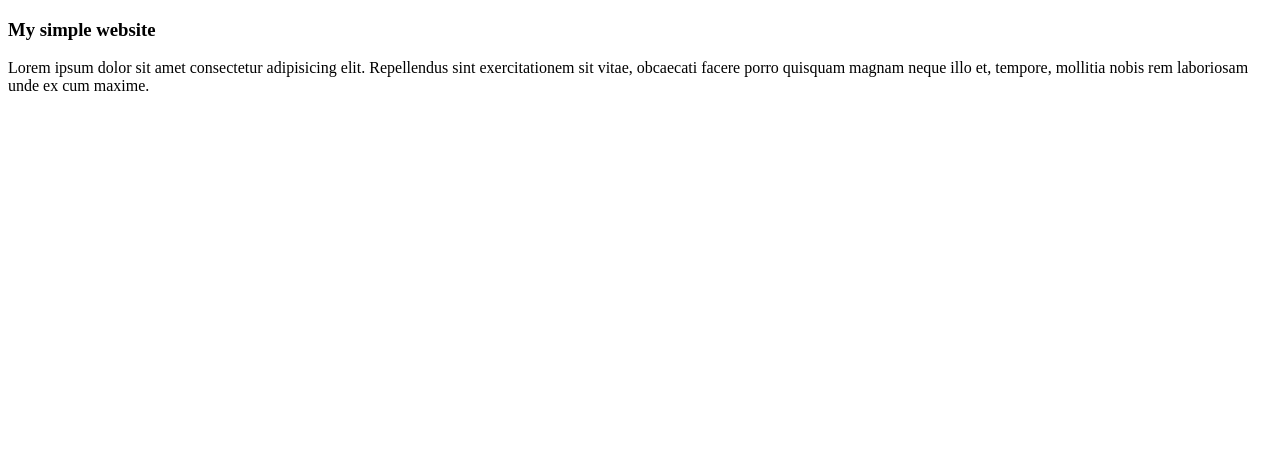
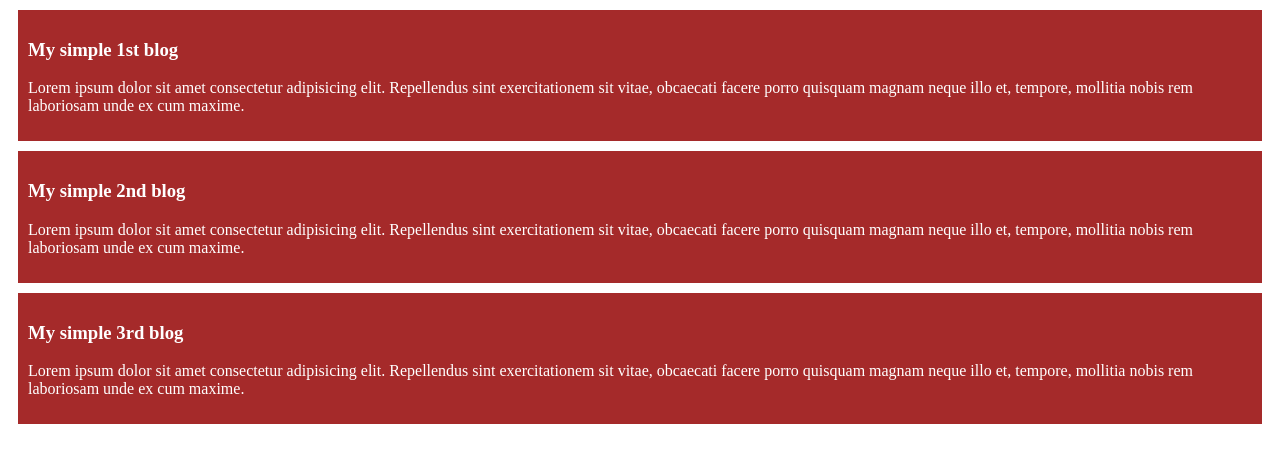
Before and after one commit to Sushanta-Deb/my-first-website, a plain HTML site: page index.html in a window 1280 px wide. Drawn offline with Linux system fonts and the light colour scheme.

Commit message:
second commit

```diff
--- a/index.html
+++ b/index.html
@@ -4,10 +4,19 @@
     <meta charset="UTF-8">
     <meta name="viewport" content="width=device-width, initial-scale=1.0">
     <title>my-first-website</title>
+    <link rel="stylesheet" href="styles/blog.css">
 </head>
 <body>
     <div>
-        <h3>My simple website</h3>
+        <h3>My simple 1st blog</h3>
+        <p>Lorem ipsum dolor sit amet consectetur adipisicing elit. Repellendus sint exercitationem sit vitae, obcaecati facere porro quisquam magnam neque illo et, tempore, mollitia nobis rem laboriosam unde ex cum maxime.</p>
+    </div>
+    <div>
+        <h3>My simple 2nd blog</h3>
+        <p>Lorem ipsum dolor sit amet consectetur adipisicing elit. Repellendus sint exercitationem sit vitae, obcaecati facere porro quisquam magnam neque illo et, tempore, mollitia nobis rem laboriosam unde ex cum maxime.</p>
+    </div>
+    <div>
+        <h3>My simple 3rd blog</h3>
         <p>Lorem ipsum dolor sit amet consectetur adipisicing elit. Repellendus sint exercitationem sit vitae, obcaecati facere porro quisquam magnam neque illo et, tempore, mollitia nobis rem laboriosam unde ex cum maxime.</p>
     </div>
 
--- /dev/null
+++ b/styles/blog.css
@@ -0,0 +1,6 @@
+div{
+    background-color: brown;
+    padding: 10px;
+    margin: 10px;
+    color: white;
+}
```
